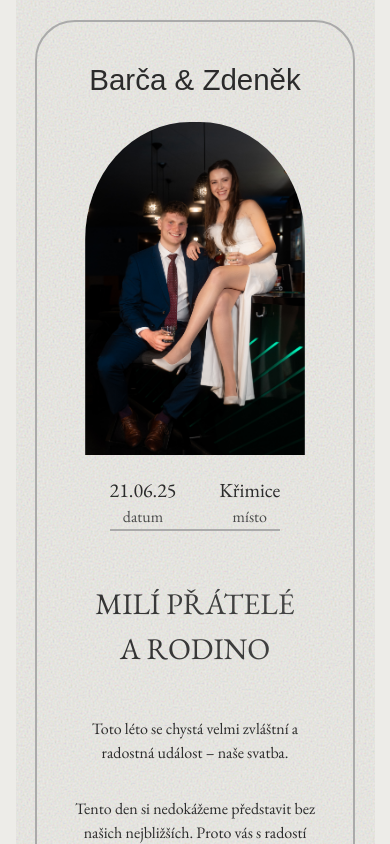
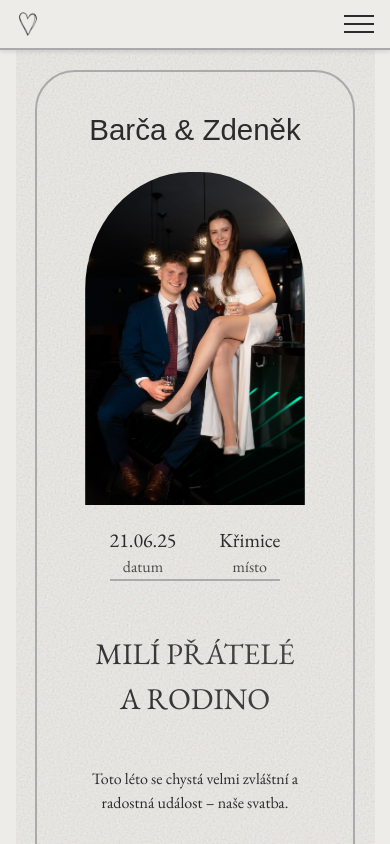
Before and after one commit to jan-cibulka/svatba2, a React (Vite) app: page / in a window 390 px wide. Shown: the top 844 px of the page. Built offline with nearby package versions, Linux system fonts and the light colour scheme; a web font is replaced by a local one.

Commit message:
hamburger

```diff
--- a/src/components/Navbar.css
+++ b/src/components/Navbar.css
@@ -65,8 +65,62 @@ nav::after {
   transform-origin: left;
 }
 
+.hamburger {
+  display: none;
+  flex-direction: column;
+  justify-content: space-around;
+  width: 30px;
+  height: 25px;
+  background: transparent;
+  border: none;
+  cursor: pointer;
+  padding: 0;
+  z-index: 10;
+}
+
+.hamburger span {
+  width: 30px;
+  height: 2px;
+  background: var(--color-text-1);
+  transition: all 0.3s ease;
+}
+
 @media (max-width: 768px) {
   nav {
-    display: none;
+    padding: 0 16px;
+  }
+
+  .hamburger {
+    display: flex;
+  }
+
+  .nav-links {
+    position: fixed;
+    top: 0;
+    right: -100%;
+    height: 100vh;
+    width: 100%;
+    background: var(--color-background-1);
+    flex-direction: column;
+    justify-content: center;
+    align-items: center;
+    transition: right 0.3s ease;
+    gap: 32px;
+  }
+
+  .nav-links.open {
+    right: 0;
+  }
+
+  .hamburger.open span:first-child {
+    transform: rotate(45deg) translate(7px, 5px);
+  }
+
+  .hamburger.open span:nth-child(2) {
+    opacity: 0;
+  }
+
+  .hamburger.open span:last-child {
+    transform: rotate(-45deg) translate(7px, -5px);
   }
 }
--- a/src/components/Navbar.tsx
+++ b/src/components/Navbar.tsx
@@ -1,8 +1,10 @@
-import { FC, useEffect } from "react";
+import { FC, useEffect, useState } from "react";
 
 import "./Navbar.css";
 
 const Navbar: FC = () => {
+  const [isMenuOpen, setIsMenuOpen] = useState(false);
+
   useEffect(() => {
     const updateScrollProgress = () => {
       const winScroll = document.documentElement.scrollTop;
@@ -25,20 +27,48 @@ const Navbar: FC = () => {
       <div className="nav-logo">
         {/* Placeholder for logo - replace with actual SVG later */}
       </div>
-      <div className="nav-links">
-        <a href="#uvod" className="nav-link">
+      <button
+        className={`hamburger ${isMenuOpen ? "open" : ""}`}
+        onClick={() => setIsMenuOpen(!isMenuOpen)}
+      >
+        <span></span>
+        <span></span>
+        <span></span>
+      </button>
+      <div className={`nav-links ${isMenuOpen ? "open" : ""}`}>
+        <a
+          href="#uvod"
+          className="nav-link"
+          onClick={() => setIsMenuOpen(false)}
+        >
           Úvod
         </a>
-        <a href="#program" className="nav-link">
+        <a
+          href="#program"
+          className="nav-link"
+          onClick={() => setIsMenuOpen(false)}
+        >
           Program
         </a>
-        <a href="#misto" className="nav-link">
+        <a
+          href="#misto"
+          className="nav-link"
+          onClick={() => setIsMenuOpen(false)}
+        >
           Místo
         </a>
-        <a href="#dresscode" className="nav-link">
+        <a
+          href="#dresscode"
+          className="nav-link"
+          onClick={() => setIsMenuOpen(false)}
+        >
           Dress&nbsp;code
         </a>
-        <a href="#greetings" className="nav-link">
+        <a
+          href="#greetings"
+          className="nav-link"
+          onClick={() => setIsMenuOpen(false)}
+        >
           Formulář
         </a>
       </div>
```
